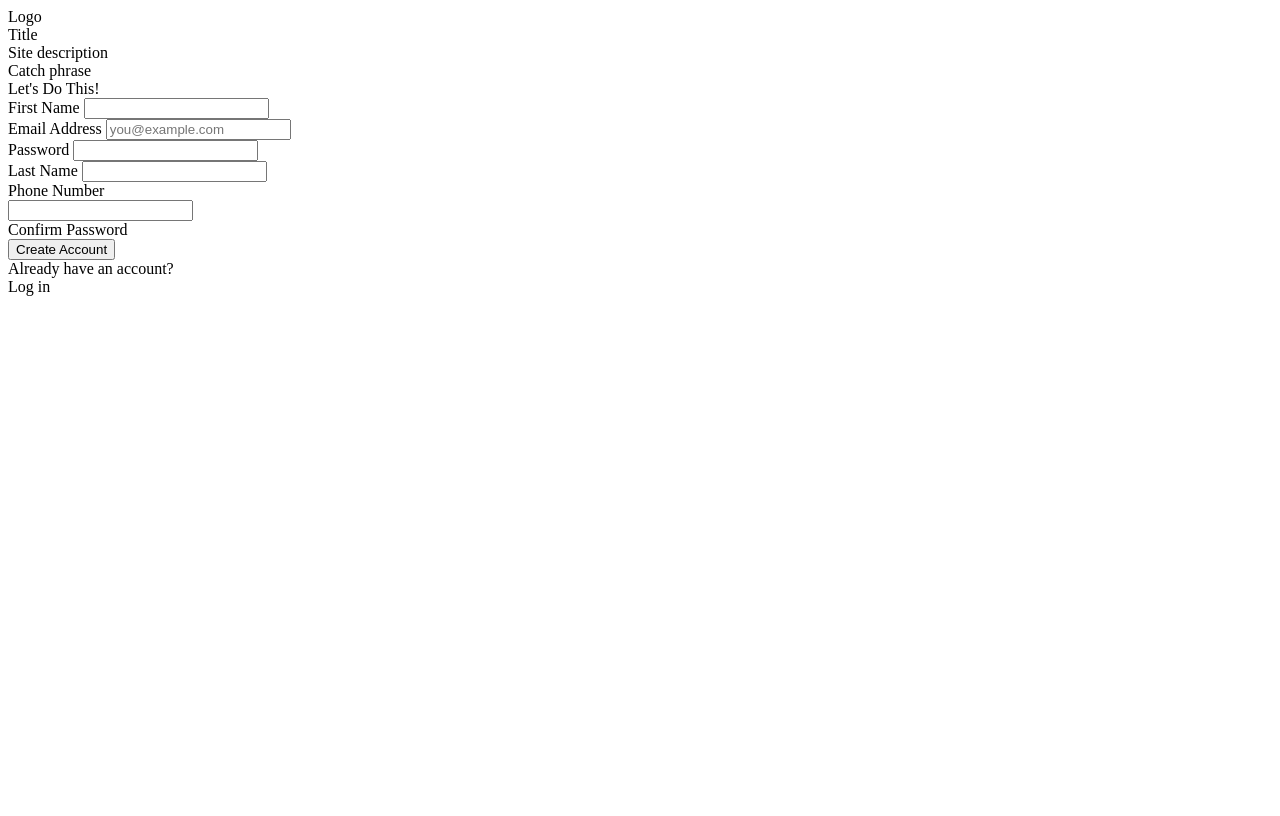
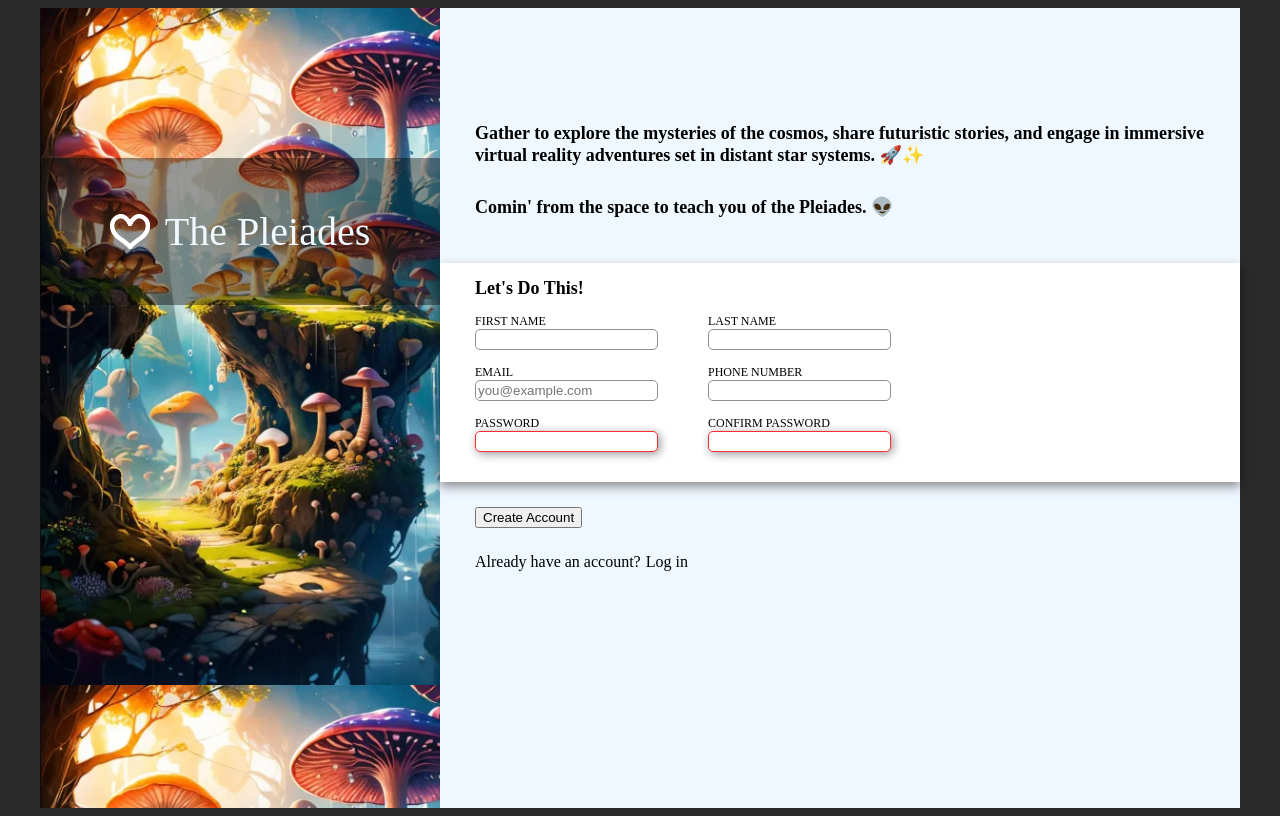
Before and after one commit to mittens27/form-practice, a plain HTML site: page index.html in a window 1280 px wide. Drawn offline with Linux system fonts and the light colour scheme.

Commit message:
finished

```diff
--- a/index.html
+++ b/index.html
@@ -7,65 +7,63 @@
         <link rel="stylesheet" href="styles.css">
     </head>
     <body>
-        <div>
-            <div>
-                <div>
-                    <div>
-                        Logo
+        <div id="entire">
+            <div id="leftHalf">
+                <div id="leftLogo">
+                    <img src="./images/whiteHeart.png" width="40" height="35">
+                    <div id="logo">The Pleiades</div>
+                </div>
+            </div>
+            <div id="rightHalf">
+                <div id="rightTop" class="rightElement">
+                    <div class="topText">
+                        Gather to explore the mysteries of the cosmos, share futuristic stories, and engage in immersive virtual reality adventures set in distant star systems. 🚀✨
                     </div>
-                    <div>
-                        Title
+                    <div class="topText">
+                        Comin' from the space to teach you of the Pleiades. 👽
                     </div>
                 </div>
-            </div>
-            <div>
-                <div>
-                    <div>
-                        Site description
-                    </div>
-                    <div>
-                        Catch phrase
-                    </div>
-                </div>
-                <div>
-                    <div>
-                        Let's Do This!
-                    </div>
-                    <form action="https://httpbin.org/post" method="post">
-                        <div>
-                            <div>
-                                <label for="first_name">First Name</label>
+                <div id="rightForm" class="rightElement">
+                    <div class="topText">Let's Do This!</div>
+                    <form id="formBox" action="https://httpbin.org/post" method="post">
+                        <div class="formColumn" id="firstFormBox">
+                            <div class="formSec">
+                                <label for="first_name">FIRST NAME</label>
                                 <input type="text" id="first_name" name="first_name">
                             </div>
-                            <div>
-                                <label for="user_email">Email Address</label>
+                            <div class="formSec">
+                                <label for="user_email">EMAIL</label>
                                 <input type="email" id="user_email" name="email" placeholder="you@example.com">
                             </div>
-                            <div>
-                                <label for="user_password">Password</label>
-                                <input type="password" id="user_password" name="password">
+                            <div class="formSec">
+                                <label for="user_password">PASSWORD</label>
+                                <input type="password" id="user_password" name="password" required>
                             </div>
                         </div>
-                        <div>
-                            <div>
-                                <label for="first_name">Last Name</label>
+                        <div class="formColumn" id="secondFormBox">
+                            <div class="formSec">
+                                <label for="first_name">LAST NAME</label>
                                 <input type="text" id="last_name" name="last_name">
                             </div>
-                            <div>
-                                <label for="quantity">Phone Number</label>
+                            <div class="formSec">
+                                <label for="phone_number">PHONE NUMBER</label>
+                                <input type="tel" id="phone_number" name="phone_number" pattern="[0-9]{10}">
                             </div>
-                                <input type="number" id="phone_number" name="phone_number" minlength="10" maxlength="10">
-                            </div>
-                            <div>
-                                <label for="confirmpassword">Confirm Password</label>
+                            <div class="formSec">
+                                <label for="confirmpassword">CONFIRM PASSWORD</label>
+                                <input type="password" id="user_password" name="password" required>
                             </div>
                         </div>
-                        <div>
-                            <button type="submit">Create Account</button>
-                        </div>
+                    </form>
+                </div>
+                <div id="rightBottom" class="rightElement">
+                    <div>
+                        <button type="submit">Create Account</button>
+                    </div>
+                    <div id="alreadyText">
                         <div>Already have an account?</div>
-                        <div>Log in</div>
-                    </form>
+                        <a>Log in</a>
+                    </div>
                 </div>
             </div>
         </div>
--- a/styles.css
+++ b/styles.css
@@ -0,0 +1,105 @@
+html {
+    background-color: rgb(42, 42, 42);
+}
+
+a {
+    padding-left: 5px;
+}
+
+input {
+    border: 1px solid #8e8e8e;
+    border-radius: 5px;
+    padding: 2px;
+}
+
+input:focus {
+    border-color: rgb(80, 80, 255);
+    box-shadow: 2px 2px 10px 0px rgba(0, 0, 0, 0.419);
+    outline: none;
+}
+
+input:invalid {
+    border-color: rgb(255, 44, 44);
+    box-shadow: 2px 2px 10px 0px rgba(0, 0, 0, 0.419);
+    outline: none;
+}
+
+#entire, #leftHalf, #rightHalf, #leftLogo, #rightTop, #rightForm, #formBox, .formColumn, .formSec, #rightBottom, #alreadyText {
+    display: flex;
+}
+
+#entire {
+    justify-content: center;
+}
+
+#rightHalf, #rightTop, #rightForm, #leftHalf, .formColumn, .formSec, #rightBottom {
+    flex-direction: column;
+}
+
+#alreadyText, #formBox {
+    flex-direction: row;
+}
+
+#leftLogo {
+    color: aliceblue;
+    font-size: 40px;
+    justify-content: center;
+    align-items: center;
+    padding: 50px 0px;
+    margin-top: 150px;
+    background-color: rgba(0, 0, 0, 0.405);
+}
+
+#logo {
+    padding-left: 15px;
+}
+
+#leftHalf {
+    height: 100vh;
+    width: 50vh;
+    background-image: url(./images/Screenshot_2024-09-19_12-45-25.png);
+}
+
+#rightHalf {
+    height: 100vh;
+    width: 100vh;
+    background-color:aliceblue;
+}
+
+.rightElement {
+    padding-left: 35px;
+}
+
+#rightTop {
+    padding-bottom: 30px;
+    padding-top: 100px;
+}
+
+.topText {
+    font-size: 18px;
+    font-weight: bold;
+    padding: 15px 0px;
+}
+
+#rightForm {
+    padding: 0px 0px 15px 35px;
+    background-color: rgb(255, 255, 255);
+    box-shadow: 0px 5px 10px 0px rgba(0, 0, 0, 0.419);
+}
+
+#firstFormBox {
+    padding-right: 50px;
+}
+
+.formSec {
+    padding-bottom: 15px;
+    font-size: 12px;
+}
+
+#rightBottom {
+    padding-top: 25px;
+}
+
+#alreadyText {
+    padding-top: 25px;
+}
```
Also changed, not shown: images/Screenshot_2024-09-19_12-45-25.png (added), images/tv.png (added), images/virus.png (added), images/whiteHeart.png (added).
